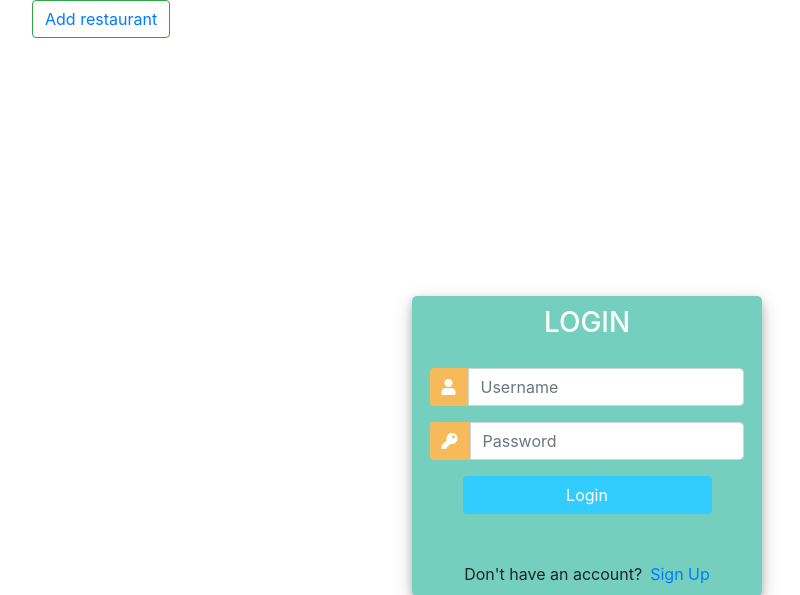
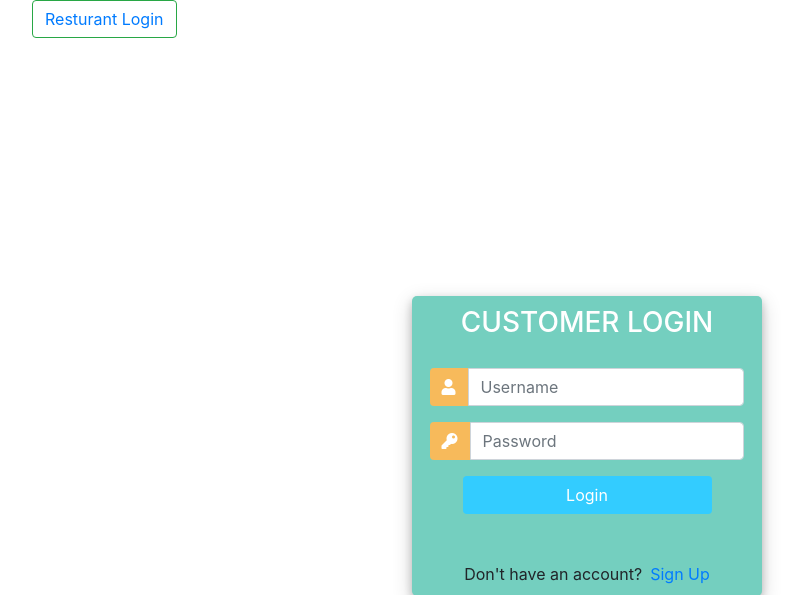
Before and after one commit to rohitjain908/Food-Ordering-website, a Django app: page / in a window 1280 px wide. Shown: the top 595 px of the page, without its empty margins (53-853 px from the left). Run offline with Django 3.2, Linux system fonts and the light colour scheme; some libraries are stand-ins or nearby versions.

Commit message:
second commit

```diff
--- a/accounts/templates/customer_login.html
+++ b/accounts/templates/customer_login.html
@@ -6,13 +6,13 @@
 
 	</div>
 	<div class="container h-100">
-		<h3><button class="btn btn-outline-success"><a href="{% url 'owner_login' %}">Add restaurant</a></button></h3>
+		<h3><button class="btn btn-outline-success"><a href="{% url 'owner_login' %}">Resturant Login</a></button></h3>
 		<div class="d-flex justify-content-center h-100">
 			<div class="user_card">
 				<div class="d-flex justify-content-center">
 
 
-					<h3 id="form-title">LOGIN</h3>
+					<h3 id="form-title"> CUSTOMER LOGIN</h3>
 				</div>
 				<div class="d-flex justify-content-center form_container">
 					<form method="POST" action="{% url 'customer_login' %}">
--- a/accounts/templates/employee_login.html
+++ b/accounts/templates/employee_login.html
@@ -9,7 +9,7 @@
 				<div class="d-flex justify-content-center">
 
 
-					<h3 id="form-title">EMPLOYEE LOGIN</h3>
+					<h3 id="form-title">Resturant Owner Login</h3>
 				</div>
 				<div class="d-flex justify-content-center form_container">
 					<form method="POST" action="{% url 'owner_login' %}">
--- a/customer/templates/cart.html
+++ b/customer/templates/cart.html
@@ -14,7 +14,7 @@
 						<th><h5>Items: <strong>{{order.get_cart_items}}</strong></h5></th>
 						<th><h5>Total:<strong> {{order.get_cart_total}}Rs</strong></h5></th>
 						<th>
-							<a  style="float:right; margin:5px;" class="btn btn-success" href="#">Checkout</a>
+							<a  style="float:right; margin:5px;" class="btn btn-success" href="cart_order/{{order.id}}">Order</a>
 						</th>
 					</tr>
 				</table>
--- a/customer/urls.py
+++ b/customer/urls.py
@@ -6,4 +6,5 @@ urlpatterns = [
   path('menu/',views.menu,name = 'menu'),
   path('add/',views.add,name='add'),
   path('cart/',views.cart,name='cart'),
+   path('cart/cart_order/<int:order_id>',views.cart_order,name="cart_order")
 ]
```
Also changed, not shown: customer/views.py (+10 -4 lines), db.sqlite3.
